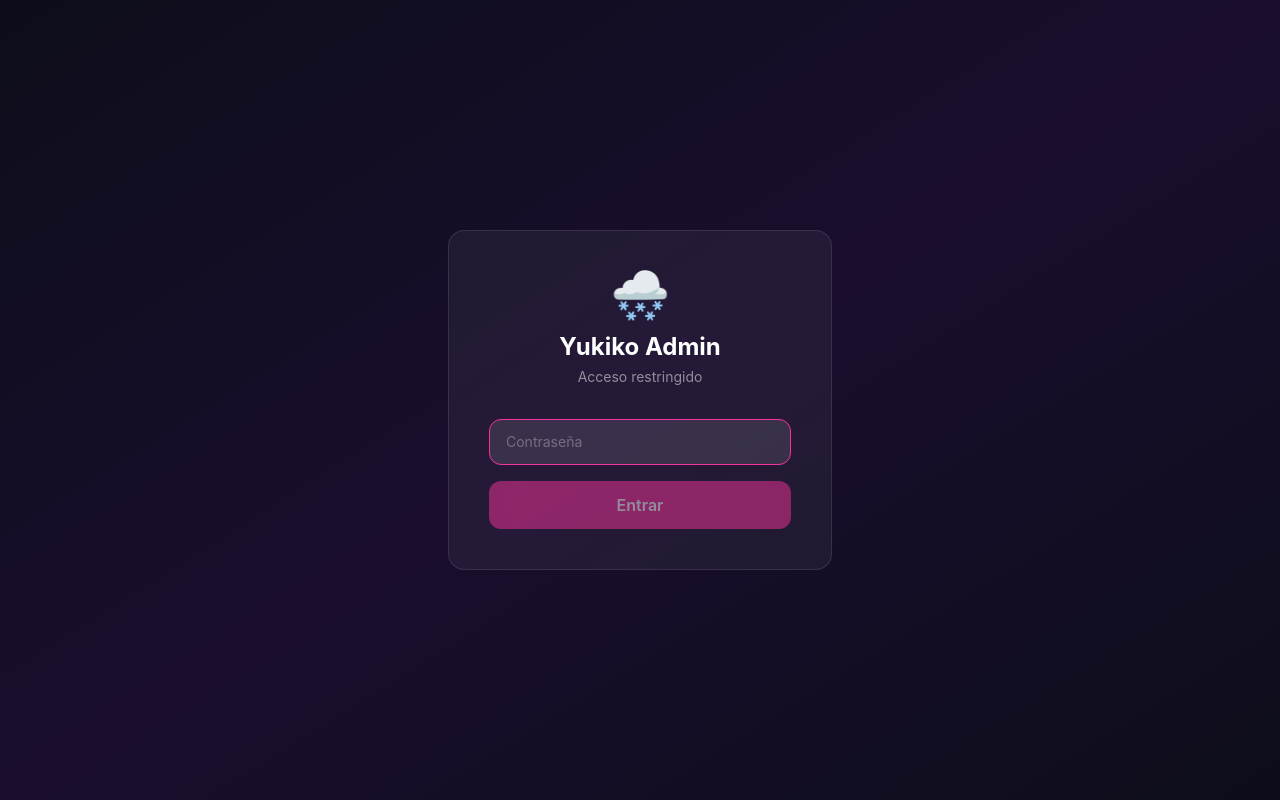
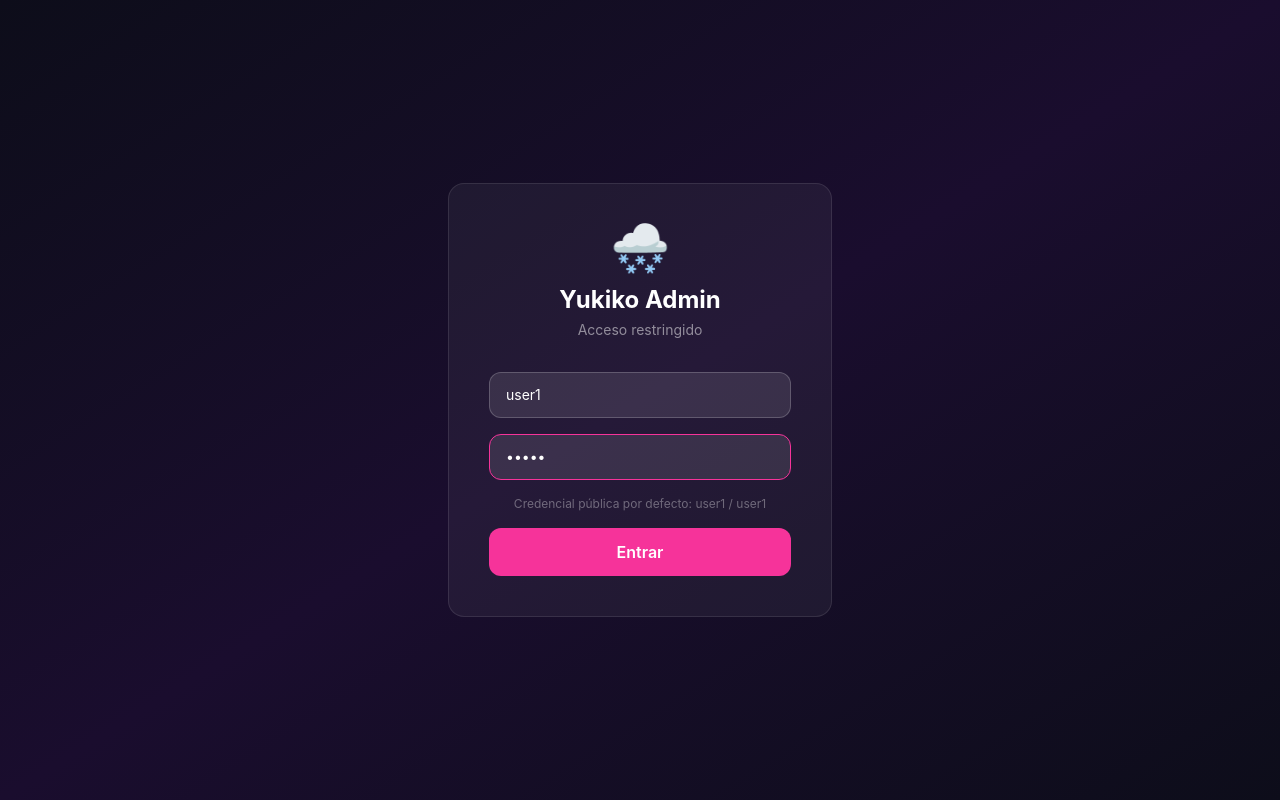
Before and after one commit to joseangelalejo/yukiko, a Next.js app in the folder web/: page /admin/login in a window 1280 px wide. Built offline with nearby package versions, Linux system fonts and the light colour scheme.

Commit message:
Add public default admin credential

```diff
--- a/web/app/admin/login/page.tsx
+++ b/web/app/admin/login/page.tsx
@@ -1,9 +1,11 @@
 'use client';
 import { useState } from 'react';
 import { useRouter } from 'next/navigation';
+import { PUBLIC_ADMIN_PASSWORD, PUBLIC_ADMIN_USERNAME } from '@/lib/admin-credentials';
 
 export default function LoginPage() {
-  const [password, setPassword] = useState('');
+  const [username, setUsername] = useState(PUBLIC_ADMIN_USERNAME);
+  const [password, setPassword] = useState(PUBLIC_ADMIN_PASSWORD);
   const [error, setError] = useState('');
   const [loading, setLoading] = useState(false);
   const router = useRouter();
@@ -14,7 +16,7 @@ export default function LoginPage() {
     const res = await fetch('/api/admin/auth', {
       method: 'POST',
       headers: { 'Content-Type': 'application/json' },
-      body: JSON.stringify({ password }),
+      body: JSON.stringify({ username, password }),
     });
     if (res.ok) {
       router.push('/admin');
@@ -34,18 +36,29 @@ export default function LoginPage() {
         </div>
         <div className="space-y-4">
           <input
+            type="text"
+            placeholder="Usuario"
+            value={username}
+            onChange={e => setUsername(e.target.value)}
+            onKeyDown={e => e.key === 'Enter' && handleSubmit()}
+            className="w-full bg-white/10 border border-white/20 rounded-xl px-4 py-3 text-sm placeholder-white/30 focus:outline-none focus:border-pink-500 transition-colors"
+            autoComplete="username"
+          />
+          <input
             type="password"
             placeholder="Contraseña"
             value={password}
             onChange={e => setPassword(e.target.value)}
             onKeyDown={e => e.key === 'Enter' && handleSubmit()}
             className="w-full bg-white/10 border border-white/20 rounded-xl px-4 py-3 text-sm placeholder-white/30 focus:outline-none focus:border-pink-500 transition-colors"
+            autoComplete="current-password"
             autoFocus
           />
+          <p className="text-white/35 text-xs text-center">Credencial pública por defecto: user1 / user1</p>
           {error && <p className="text-red-400 text-sm text-center">{error}</p>}
           <button
             onClick={handleSubmit}
-            disabled={loading || !password}
+            disabled={loading || !username || !password}
             className="w-full bg-pink-500 hover:bg-pink-600 disabled:opacity-50 disabled:cursor-not-allowed text-white py-3 rounded-xl font-semibold transition-colors"
           >
             {loading ? '⏳ Entrando...' : 'Entrar'}
--- a/web/app/api/admin/auth/route.ts
+++ b/web/app/api/admin/auth/route.ts
@@ -1,12 +1,17 @@
 import { NextRequest, NextResponse } from 'next/server';
+import { PUBLIC_ADMIN_PASSWORD, PUBLIC_ADMIN_USERNAME } from '@/lib/admin-credentials';
 
 export async function POST(req: NextRequest) {
-  const { password } = await req.json() as { password: string };
-  if (!password || password !== process.env.ADMIN_SECRET) {
+  const { username = PUBLIC_ADMIN_USERNAME, password } = await req.json() as { username?: string; password: string };
+  const adminSecret = process.env.ADMIN_SECRET ?? '';
+  const isPublicCredential = username === PUBLIC_ADMIN_USERNAME && password === PUBLIC_ADMIN_PASSWORD;
+  const isPrivateCredential = Boolean(adminSecret) && username === PUBLIC_ADMIN_USERNAME && password === adminSecret;
+
+  if (!password || (!isPublicCredential && !isPrivateCredential)) {
     return NextResponse.json({ error: 'Contraseña incorrecta' }, { status: 401 });
   }
   const res = NextResponse.json({ ok: true });
-  res.cookies.set('yukiko_admin', process.env.ADMIN_SECRET!, {
+  res.cookies.set('yukiko_admin', isPublicCredential ? PUBLIC_ADMIN_PASSWORD : adminSecret, {
     httpOnly: true,
     secure: process.env.NODE_ENV === 'production',
     sameSite: 'lax',
--- a/web/app/api/admin/verifications/route.ts
+++ b/web/app/api/admin/verifications/route.ts
@@ -3,6 +3,7 @@ import { neon } from '@neondatabase/serverless';
 import { drizzle } from 'drizzle-orm/neon-http';
 import * as schema from '@db/schema';
 import { eq, desc } from 'drizzle-orm';
+import { PUBLIC_ADMIN_PASSWORD, PUBLIC_ADMIN_USERNAME } from '@/lib/admin-credentials';
 
 function getDb() {
   const sql = neon(process.env.DATABASE_URL!);
@@ -11,7 +12,7 @@ function getDb() {
 
 function checkAuth(req: NextRequest): boolean {
   const cookie = req.cookies.get('yukiko_admin')?.value;
-  return cookie === process.env.ADMIN_SECRET;
+  return cookie === process.env.ADMIN_SECRET || cookie === PUBLIC_ADMIN_PASSWORD || cookie === PUBLIC_ADMIN_USERNAME;
 }
 
 export async function GET(req: NextRequest) {
--- /dev/null
+++ b/web/lib/admin-credentials.ts
@@ -0,0 +1,2 @@
+export const PUBLIC_ADMIN_USERNAME = 'user1';
+export const PUBLIC_ADMIN_PASSWORD = 'user1';
```
